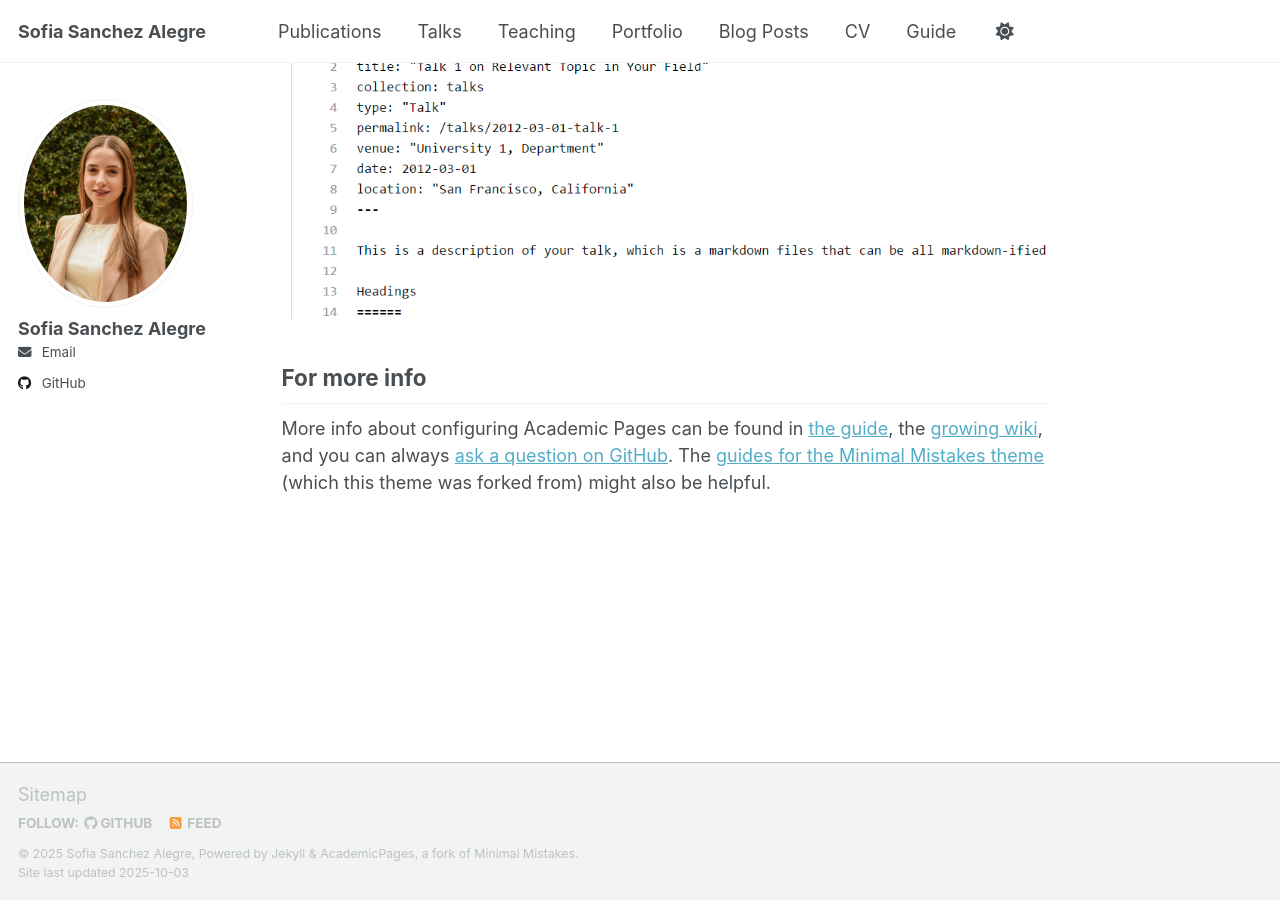
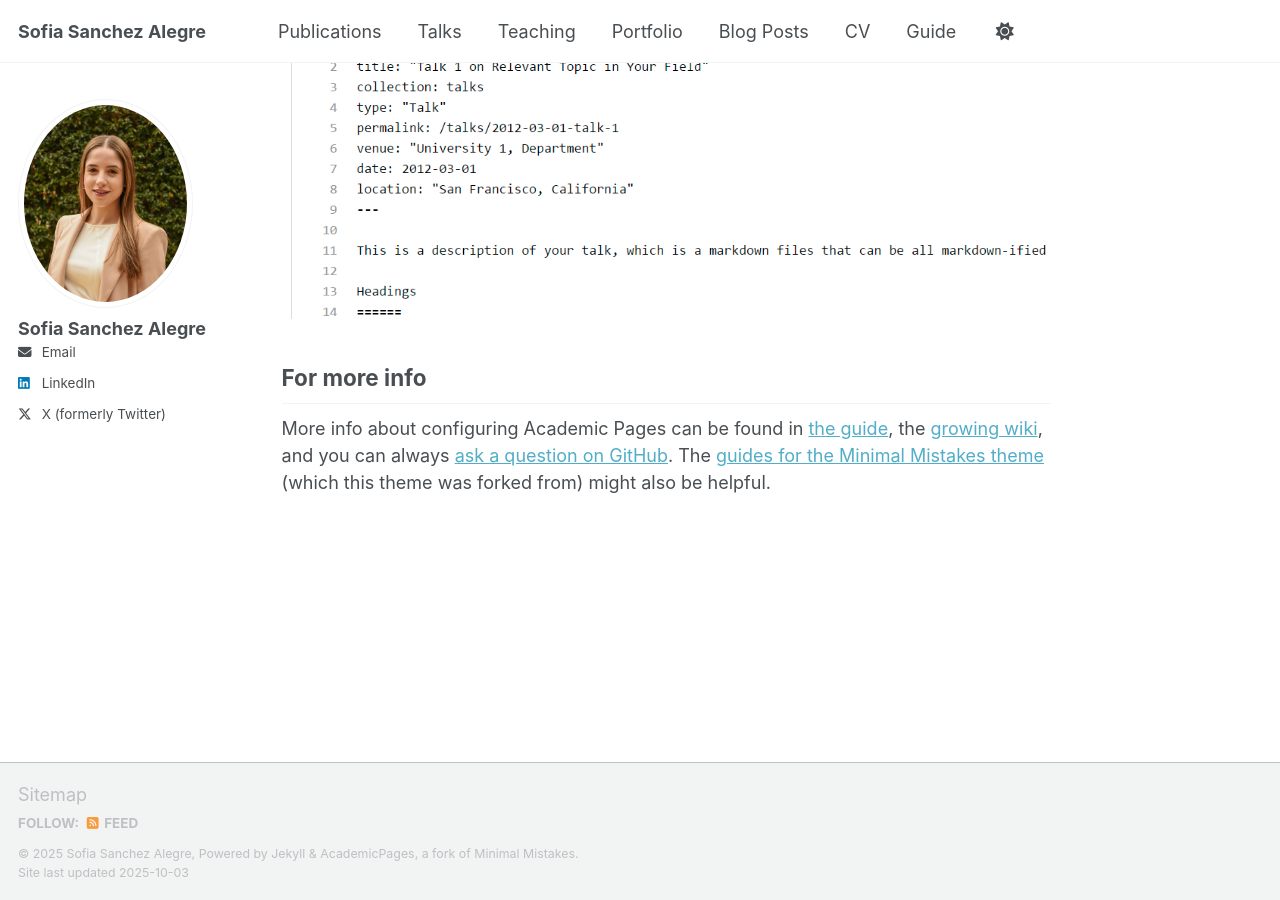
Before and after one commit to sofiasanchezalegre/sofiasanchezalegre.github.io, a Jekyll site: the page built from _pages/about.md, in a window 1280 px wide and 900 px high, scrolled down 2880 px. Built offline with Jekyll 4.4.1, drawn with Linux system fonts in a browser that asks for light colours; a script that is not in the unit is left out; part of the change alters nothing that is shown.

Commit message:
Update _config.yml

```diff
--- a/_config.yml
+++ b/_config.yml
@@ -3,98 +3,23 @@
 # This config file is meant for settings that affect your entire site, values
 # which you are expected to set up once and rarely need to edit after that.
 # For technical reasons, this file is *NOT* reloaded automatically when you use
-# `jekyll serve -l -H localhost`. If you change this file, please restart the
-# server process.
+# `jekyll serve`. If you change this file, please restart the server process.
 
-# Basic Site Settings
+# Site Settings
 locale                   : "en-US"
-site_theme               : "default" # Currently available options are "default", "air"
 title                    : "Sofia Sanchez Alegre"
 title_separator          : "-"
 name                     : &name "Sofia Sanchez Alegre"
-description              : &description "Your Name's academic portfolio"   # Update this with a general description of your site, this is the default if not overridden by a page
-url                      : https://sofiasanchezalegre.github.io
-
+description              : &description "personal description"
+url                      : https://mariaalexandracastellanos.github.io # the base hostname & protocol for your site e.g. "https://mmistakes.github.io"
 baseurl                  : "" # the subpath of your site, e.g. "/blog"
-repository               : "academicpages/academicpages.github.io"
-
-# Site Author - The following control what appear as part of the author content on the side bar.
-#               If a field is blank the icon and link will not appear, otherwise it will be shown.
-#               Additional customization can be done by editing /_includes/author-profile.html
-author:
-  # Biographic information
-  avatar           : "ssa_photo.png"
-  name             : "Sofia Sanchez Alegre"
-  pronouns         : # example: "she/her"
-  bio              :
-  location         :
-  employer         :
-  uri              : # URL
-  email            : "sofsanch@eco.uc3m.es"
-
-  # Academic websites
-  academia         : # URL
-  arxiv            : # URL - Update with the correct link to your profile
-  googlescholar    : #"https://scholar.google.com/citations?user=PS_CX0AAAAAJ"
-  inspire-hep      : # URL
-  impactstory      : # URL
-  orcid            : #"http://orcid.org/yourorcidurl"
-  semantic         : # URL
-  pubmed           : #"https://www.ncbi.nlm.nih.gov/pubmed/?term=john+snow"
-  researchgate     : # URL
-  scopus           : # URL
-
-  # Repositories and software development
-  bitbucket        : # Username - Update with your username on the site
-  codepen          : # Username
-  dribbble         : # Username
-  github           : "academicpages"
-  kaggle           : # Username
-  stackoverflow    : # User number or user number and name (i.e., use "1" or "1/jeff-atwood")
-
-  # Social media
-  artstation       : # Username
-  bluesky          : # Replace this with you Bluesky username
-  facebook         : # Username
-  flickr           : # Username
-  foursquare       : # Username
-  goodreads        : # Username
-  google_plus      : # Username
-  keybase          : # Username
-  instagram        : # Username
-  lastfm           : # Username
-  linkedin         : # Username
-  mastodon         : # URL
-  medium           : # URL
-  pinterest        : # Username
-  soundcloud       : # Username
-  steam            : # Username
-  telegram         : # URL
-  tumblr           : # Username
-  twitter          : # Username for X / Twitter
-  vine             : # Username
-  weibo            : # Username
-  wikipedia        : # Username
-  xing             : # Username
-  youtube          : # Username
-  zhihu            : # Username
-
-# Publication Category - The following the list of publication categories and their headings
-publication_category:
-  books:
-    title: 'Books'
-  manuscripts:
-    title: 'Journal Articles'
-  conferences:
-    title: 'Conference Papers'
-
-# Site Settings
-teaser                   :  # filename of teaser fallback teaser image placed in /images/ for social media previews
+repository               : "sofiasanchezalegre/.github.io"
+teaser                   :  # filename of teaser fallback teaser image placed in /images/, .e.g. "500x300.png"
 breadcrumbs              : false # true, false (default)
 words_per_minute         : 160
 future                   : true
 read_more                : "disabled" # if enabled, adds "Read more" links to excerpts
-talkmap_link             : false      #change to true to add link to talkmap on talks page
+talkmap_link             : false #change to true to add link to talkmap on talks page
 comments:
   provider               : # false (default), "disqus", "discourse", "facebook", "google-plus", "staticman", "custom"
   disqus:
@@ -122,16 +47,13 @@ staticman:
       options:
         format           : "iso8601" # "iso8601" (default), "timestamp-seconds", "timestamp-milliseconds"
 atom_feed:
-  hide                   : false     # change to true to hide the RSS feed in the footer
   path                   : # blank (default) uses feed.xml
-
 
 # SEO Related
 google_site_verification :
 bing_site_verification   :
 alexa_site_verification  :
 yandex_site_verification :
-
 
 # Social Sharing
 twitter:
@@ -140,8 +62,7 @@ facebook:
   username               :
   app_id                 :
   publisher              :
-og_image                 :  # Social media default site image
-og_description           :  # Social media default site image description
+og_image                 :  # Open Graph/Twitter default site image
 # For specifying social profiles
 # - https://developers.google.com/structured-data/customize/social-profiles
 social:
@@ -152,9 +73,48 @@ social:
 
 # Analytics
 analytics:
-  provider               :  "false" # false (default), "google", "google-universal", "google-analytics-4", "custom"
+  provider               :  "google-universal" # false (default), "google", "google-universal", "custom"
   google:
     tracking_id          :
+
+
+# Site Author
+author:
+  name             : "Sofia Sanchez Alegre"
+  avatar           : "ssa_photo.png"
+  bio              :
+  location         :
+  employer         :
+  pubmed           :
+  googlescholar    :
+  email            : "sofsanch@eco.uc3m.es"
+  researchgate     :
+  uri              :
+  bitbucket        :
+  codepen          :
+  dribbble         :
+  flickr           :
+  facebook         :
+  foursquare       :
+  github           : #
+  google_plus      :
+  keybase          :
+  instagram        :
+  impactstory      : #
+  lastfm           :
+  linkedin         : "sofia-sanchez-alegre1"
+  orcid            :
+  pinterest        :
+  soundcloud       :
+  stackoverflow    :
+  steam            :
+  tumblr           :
+  twitter          : "@Sofia_SanchezA"
+  vine             :
+  weibo            :
+  xing             :
+  youtube          :
+  wikipedia        :
 
 
 # Reading Files
@@ -167,26 +127,23 @@ exclude:
   - "*.sublime-workspace"
   - .asset-cache
   - .bundle
-  - .github
   - .jekyll-assets-cache
   - .sass-cache
+  - CHANGELOG
+  - Capfile
+  - Gemfile
+  - Gruntfile.js
+  - LICENSE
+  - README
+  - Rakefile
   - assets/js/_main.js
   - assets/js/plugins
   - assets/js/vendor
-  - CHANGELOG
-  - Capfile
   - config
-  - Dockerfile
-  - Gemfile
-  - Gruntfile.js
   - gulpfile.js
-  - LICENSE
-  - local
   - log
   - node_modules
-  - package.json*
-  - Rakefile
-  - README
+  - package.json
   - tmp
   - vendor
 keep_files:
@@ -216,12 +173,21 @@ kramdown:
   enable_coderay: false
 
 
-# These settings control the types of collections used by the template
+# Collections
 collections:
   teaching:
     output: true
     permalink: /:collection/:path/
   publications:
+    output: true
+    permalink: /:collection/:path/
+  policy:
+    output: true
+    permalink: /:collection/:path/
+  conferences:
+    output: true
+    permalink: /:collection/:path/
+  research:
     output: true
     permalink: /:collection/:path/
   portfolio:
@@ -230,9 +196,12 @@ collections:
   talks:
     output: true
     permalink: /:collection/:path/
+  testj:
+    output: true
+    permalink: /:collection/:path/
 
 
-# These settings control how pages and collections are included in the site
+# Defaults
 defaults:
   # _posts
   - scope:
@@ -288,6 +257,25 @@ defaults:
       author_profile: true
       share: true
 
+  # _testj
+  - scope:
+      path: ""
+      type: testj
+    values:
+      layout: single
+      author_profile: true
+      share: true
+      comment: true
+
+  # _research
+  - scope:
+      path: ""
+      type: research
+    values:
+      layout: single
+      author_profile: true
+      share: true
+      comment: true
 
 # Sass/SCSS
 sass:
@@ -299,25 +287,22 @@ sass:
 permalink: /:categories/:title/
 # paginate: 5 # amount of posts to show
 # paginate_path: /page:num/
-timezone: Etc/UTC # http://en.wikipedia.org/wiki/List_of_tz_database_time_zones
+timezone: America/Los_Angeles # http://en.wikipedia.org/wiki/List_of_tz_database_time_zones
 
 
 # Plugins
 plugins:
-  - jekyll-feed
-  - jekyll-gist
   - jekyll-paginate
   - jekyll-sitemap
+  - jekyll-gist
+  - jekyll-feed
   - jekyll-redirect-from
-  - jemoji
-
-# Mimic GitHub Pages with --safe
+# mimic GitHub Pages with --safe
 whitelist:
-  - jekyll-feed
-  - jekyll-gist
   - jekyll-paginate
   - jekyll-sitemap
-  - jekyll-redirect-from
+  - jekyll-gist
+  - jekyll-feed
   - jemoji
 
 
```
